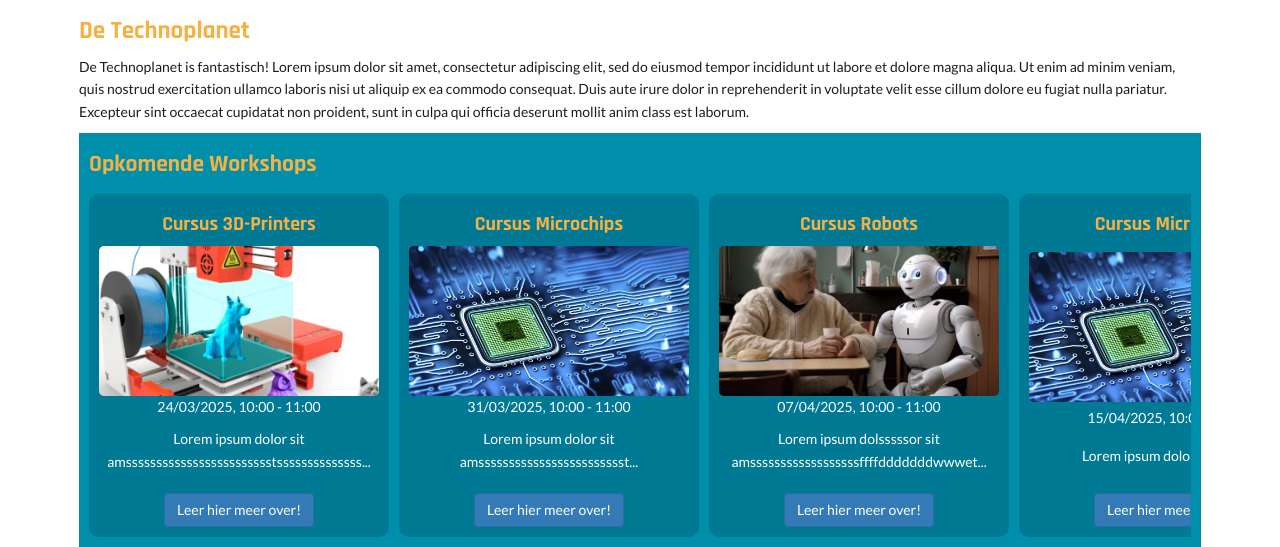
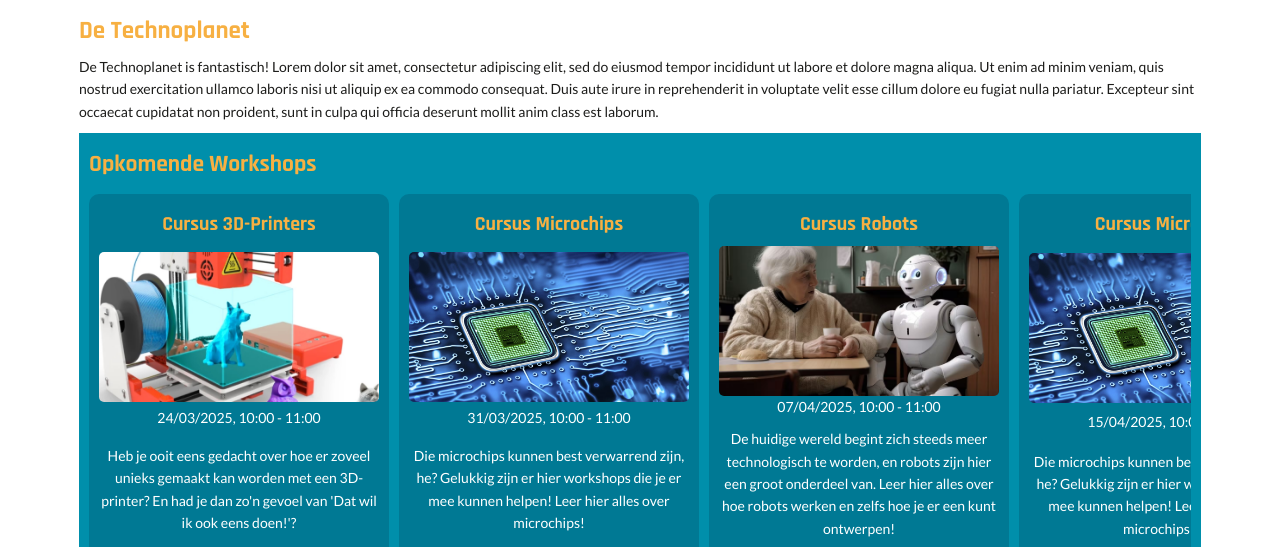
Before and after one commit to TjeerdKemp/TjeerdKemp.github.io, a plain HTML site: page index.html in a window 1280 px wide. Shown: the part 230-777 px from the top of the page. Drawn offline with nearby package versions, Linux system fonts and the light colour scheme.

Commit message:
Beetje tekstvulling

```diff
--- a/index.html
+++ b/index.html
@@ -64,9 +64,9 @@
       <div class="col-xs-12">
         <div class="HomeTextOne">
           <h1>De Technoplanet</h1>
-          <p>De Technoplanet is fantastisch! Lorem ipsum dolor sit amet, consectetur adipiscing elit, sed do eiusmod tempor incididunt ut labore et dolore magna aliqua.
+          <p>De Technoplanet is fantastisch! Lorem dolor sit amet, consectetur adipiscing elit, sed do eiusmod tempor incididunt ut labore et dolore magna aliqua.
             Ut enim ad minim veniam, quis nostrud exercitation ullamco laboris nisi ut aliquip ex ea commodo consequat.
-            Duis aute irure dolor in reprehenderit in voluptate velit esse cillum dolore eu fugiat nulla pariatur.
+            Duis aute irure in reprehenderit in voluptate velit esse cillum dolore eu fugiat nulla pariatur.
             Excepteur sint occaecat cupidatat non proident, sunt in culpa qui officia deserunt mollit anim class est laborum.</p>
         </div>
       </div>
@@ -86,7 +86,8 @@
           <h2 class="upcomingworkshop-block-header" style="margin-top:10px">Cursus 3D-Printers</h2>
           <img src="images/3dprinter.jpg" alt="Voorbeeldfoto van een 3D-Printer" class="img-responsive center-block" style="width:700px;height:200px;">
           <p>24/03/2025, 10:00 - 11:00</p>
-          <p>Lorem ipsum dolor sit amsssssssssssssssssssssssstssssssssssssss...</p>
+          <p>Heb je ooit eens gedacht over hoe er zoveel unieks gemaakt kan worden met een 3D-printer?
+            En had je dan zo'n gevoel van 'Dat wil ik ook eens doen!'?</p>
           <a class="btn btn-primary center-block" href="workshopprintersnew.html">Leer hier meer over!</a>
         </div>
         <!-- Workshop 2 -->
@@ -94,7 +95,9 @@
           <h2 class="upcomingworkshop-block-header" style="margin-top:10px">Cursus Microchips</h2>
           <img src="images/MicroChop.jpg" alt="Voorbeeldfoto van een microchip" class="img-responsive center-block" style="width:700px;height:200px;">
           <p>31/03/2025, 10:00 - 11:00</p>
-          <p>Lorem ipsum dolor sit amsssssssssssssssssssssssst...</p>
+          <p>Die microchips kunnen best verwarrend zijn, he? Gelukkig zijn er hier workshops die je er mee
+            kunnen helpen! Leer hier alles over microchips!
+          </p>
           <a class="btn btn-primary center-block" href="workshopmicrochipsnew.html">Leer hier meer over!</a>
         </div>
         <!-- Workshop 3 -->
@@ -102,7 +105,9 @@
           <h2 class="upcomingworkshop-block-header" style="margin-top:10px">Cursus Robots</h2>
           <img src="images/Robots.avif" alt="Voorbeeldfoto van een hulprobot" class="img-responsive center-block" style="width:700px;height:200px;">
           <p>07/04/2025, 10:00 - 11:00</p>
-          <p>Lorem ipsum dolsssssor sit amssssssssssssssssssffffdddddddwwwet...</p>
+          <p>De huidige wereld begint zich steeds meer technologisch te worden, en robots zijn hier een groot onderdeel van.
+            Leer hier alles over hoe robots werken en zelfs hoe je er een kunt ontwerpen!
+          </p>
           <a class="btn btn-primary center-block" href="workshoprobotsnew.html">Leer hier meer over!</a>
         </div>
         <!-- Workshop 4 -->
@@ -110,7 +115,8 @@
           <h2 class="upcomingworkshop-block-header" style="margin-top:10px">Cursus Microchips</h2>
           <img src="images/MicroChop.jpg" alt="Voorbeeldfoto van een microchip" class="img-responsive center-block" style="width:700px;height:200px;">
           <p>15/04/2025, 10:00 - 11:00</p>
-          <p>Lorem ipsum dolor sit amet...</p>
+          <p>Die microchips kunnen best verwarrend zijn, he? Gelukkig zijn er hier workshops die je er mee
+            kunnen helpen! Leer hier alles over microchips!/p>
           <a class="btn btn-primary center-block" href="workshopprinters.html">Leer hier meer over!</a>
         </div>
         <!-- Workshop 4 -->
@@ -118,7 +124,7 @@
             <h2 class="upcomingworkshop-block-header" style="margin-top:10px">Cursus Microchips</h2>
             <img src="images/MicroChop.jpg" alt="Voorbeeldfoto van een microchip" class="img-responsive center-block" style="width:700px;height:200px;">
             <p>15/04/2025, 10:00 - 11:00</p>
-            <p>Lorem ipsum dolor sit amet...</p>
+            <p>Orem ipsum dolor sit amet...</p>
             <a class="btn btn-primary center-block" href="workshopprinters.html">Leer hier meer over!</a>
           </div>
         <!-- You can add even more here! -->
```
Also changed, not shown: workshopoverzichtnew.html (+1 -1 lines), workshopprintersnew.html (+3 -3 lines).
